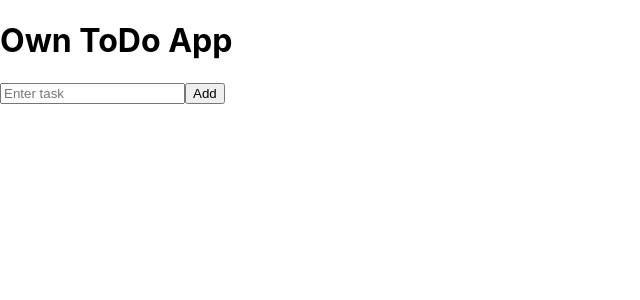
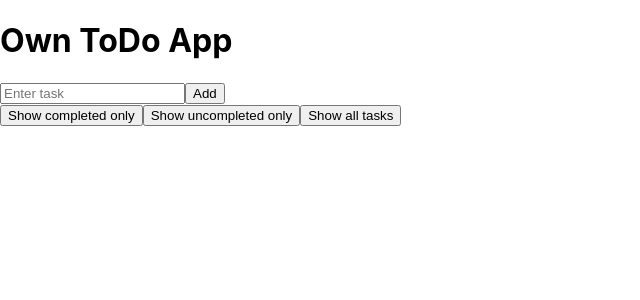
Before and after one commit to Chieftain/own-to-do-app, a React (Create React App) app: page / in a window 1280 px wide. Shown: the top 300 px of the page, without its empty margins (0-640 px from the left). Built offline with nearby package versions, Linux system fonts and the light colour scheme.

Commit message:
added filtering by tasks completion status

```diff
--- a/src/components/todo-form/todo-form.jsx
+++ b/src/components/todo-form/todo-form.jsx
@@ -4,6 +4,8 @@ import {TodoList} from "../todo-list";
 export const TodoForm = () => {
     const todoInputName = 'task';
     const [todoItems, setTodoItems] = useState([]);
+    const [completedOnly, setCompletedOnly] = useState(false);
+    const [uncompletedOnly, setUncompletedOnly] = useState(false);
 
    const handleSubmit = (event) => {
         event.preventDefault();
@@ -17,11 +19,34 @@ export const TodoForm = () => {
         }
     }
 
+    const showCompletedOnly = () => {
+        setCompletedOnly(true);
+        setUncompletedOnly(false);
+    }
+
+    const showUncompletedOnly = () => {
+        setUncompletedOnly(true);
+        setCompletedOnly(false);
+    }
+
+    const showAllTasks = () => {
+        setUncompletedOnly(false);
+        setCompletedOnly(false);
+    }
+
     return <>
         <form onSubmit={handleSubmit}>
         <input type="text" placeholder="Enter task" name={todoInputName} />
         <button>Add</button>
     </form>
-        <TodoList todoItems={todoItems} setTodoItems={setTodoItems} />
+        <div>
+            <button onClick={showCompletedOnly}>Show completed only</button>
+            <button onClick={showUncompletedOnly}>Show uncompleted only</button>
+            <button onClick={showAllTasks}>Show all tasks</button>
+        </div>
+        <TodoList todoItems={todoItems}
+                  setTodoItems={setTodoItems}
+                  completedOnly={completedOnly}
+                  uncompletedOnly={uncompletedOnly}/>
     </>
 }
--- a/src/components/todo-list/todo-list.jsx
+++ b/src/components/todo-list/todo-list.jsx
@@ -1,7 +1,7 @@
 import {TodoItem} from "../todo-item";
 import {useId} from "react";
 
-export const TodoList = ({todoItems, setTodoItems}) => {
+export const TodoList = ({todoItems, setTodoItems, completedOnly, uncompletedOnly}) => {
     const id = useId();
 
     const handleChange = (index) => {
@@ -18,10 +18,23 @@ export const TodoList = ({todoItems, setTodoItems}) => {
 
     return <ul>
         {/*key here isn't the best solution, ideally I'd use something like uuid*/}
-        {todoItems.map((item, index) => (
+        {!completedOnly && !uncompletedOnly && todoItems.map((item, index) => (
             <TodoItem key={`${id}-${index}`} item={item} index={index}
                       handleChange={() => handleChange(index)}
-                      handleDelete={() => deleteItem(index)} />
+                      handleDelete={() => deleteItem(index)}
+            />
+        ))}
+        {completedOnly && todoItems.map((item, index) => item.completed && (
+            <TodoItem key={`${id}-${index}`} item={item} index={index}
+                      handleChange={() => handleChange(index)}
+                      handleDelete={() => deleteItem(index)}
+            />
+        ))}
+        {uncompletedOnly && todoItems.map((item, index) => !item.completed && (
+            <TodoItem key={`${id}-${index}`} item={item} index={index}
+                      handleChange={() => handleChange(index)}
+                      handleDelete={() => deleteItem(index)}
+            />
         ))}
     </ul>
 }
```
